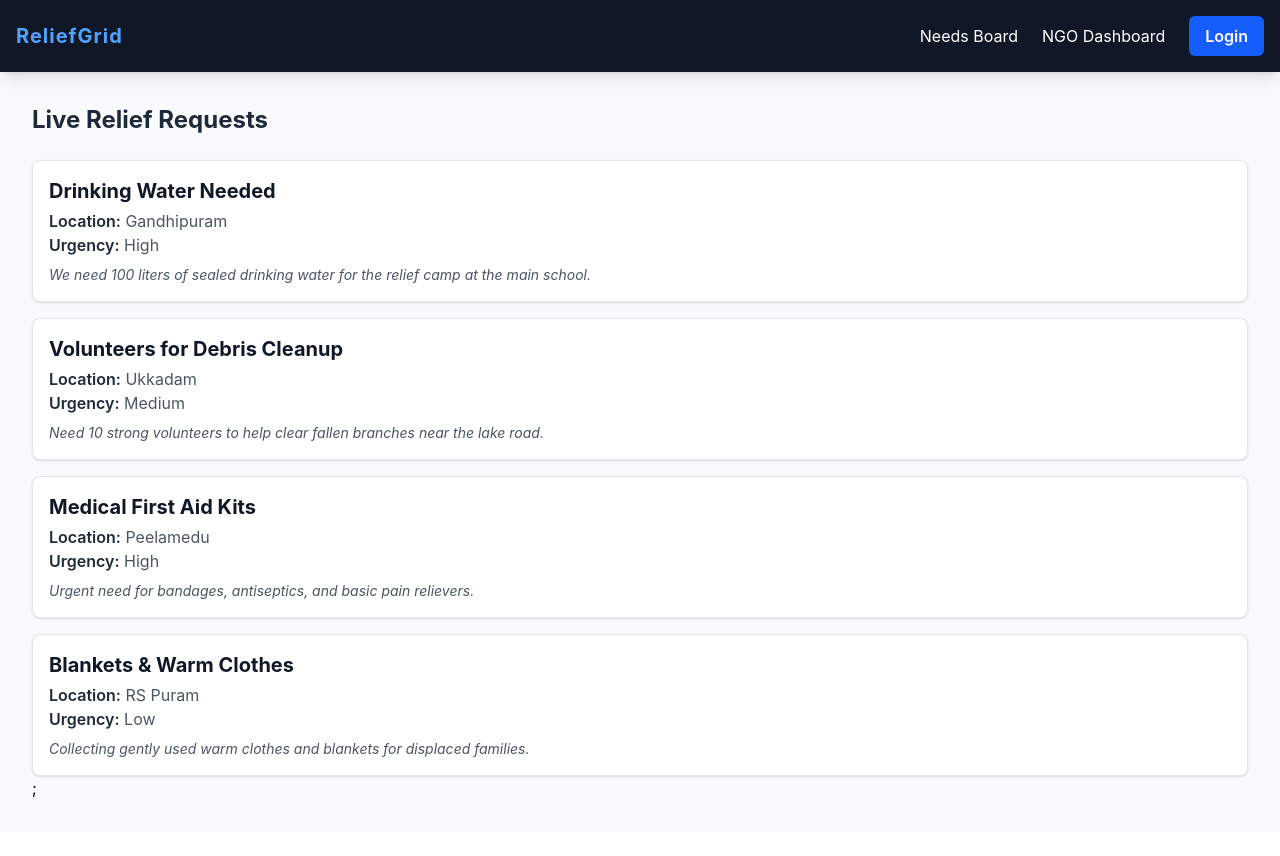
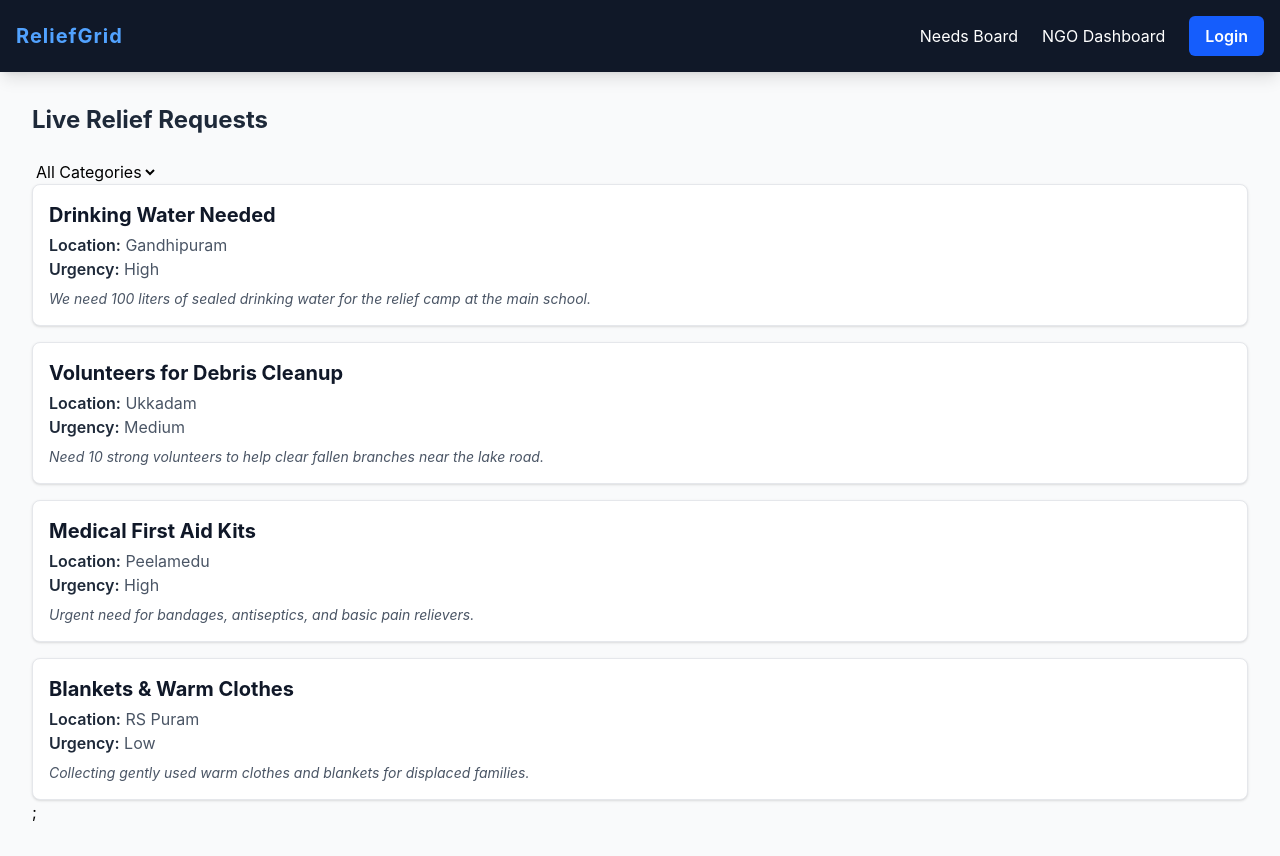
Before and after one commit to Susikaran-M/Emergency-Relief, a React (Vite) app: page / in a window 1280 px wide. Before the commit the page ends 832 px from the top, so only its background shows below. Built offline with nearby package versions, Linux system fonts and the light colour scheme; data requests are answered from the project's data file.

Commit message:
added ffilter feauter

```diff
--- a/src/pages/Home.jsx
+++ b/src/pages/Home.jsx
@@ -1,9 +1,9 @@
-import { useState, useEffect, use } from "react";
+import { useState, useEffect, useMemo } from "react";
 const Home = () => {
   const [loading, setLoading] = useState(true);
   const [error, setError] = useState(null);
   const [requests, setRequests] = useState([]);
-
+  const [filterCategory, setFilterCategory] = useState("All");
 
   useEffect( ()=>{
      const fetchRequests = async () => {
@@ -21,6 +21,12 @@ const Home = () => {
     }
   };
     fetchRequests()}, []);
+  const filterRequests=useMemo(() => {
+    if(filterCategory === "All"){
+      return requests;
+    }
+    return requests.filter((req) => req.category === filterCategory);
+  },[requests,filterCategory]);
   if(loading){
     return <div className="p-8 text-xl font-bold text-blue-600">Loading live data from server...</div>;
   }
@@ -31,8 +37,14 @@ const Home = () => {
 
    <div className="container mx-auto p-8">
         <h1 className="text-2xl font-bold mb-6 text-gray-800">Live Relief Requests</h1>
+        <select value={filterCategory} onChange={(e) => setFilterCategory(e.target.value)}>
+          <option value="All">All Categories</option>
+          <option value="Medical">Medical</option>
+          <option value="Manpower">Manpower</option>
+          <option value="Supplies">Supplies</option>
+        </select>
         <div className="space-y-4">
-          {requests.map((req) => (
+          {filterRequests.map((req) => (
           <div key={req.id} className="bg-white p-4 rounded-lg shadow border border-gray-200">
               <h2 className="text-xl font-bold text-gray-900">{req.title}</h2>
               <p className="text-gray-600 mt-1">
```
